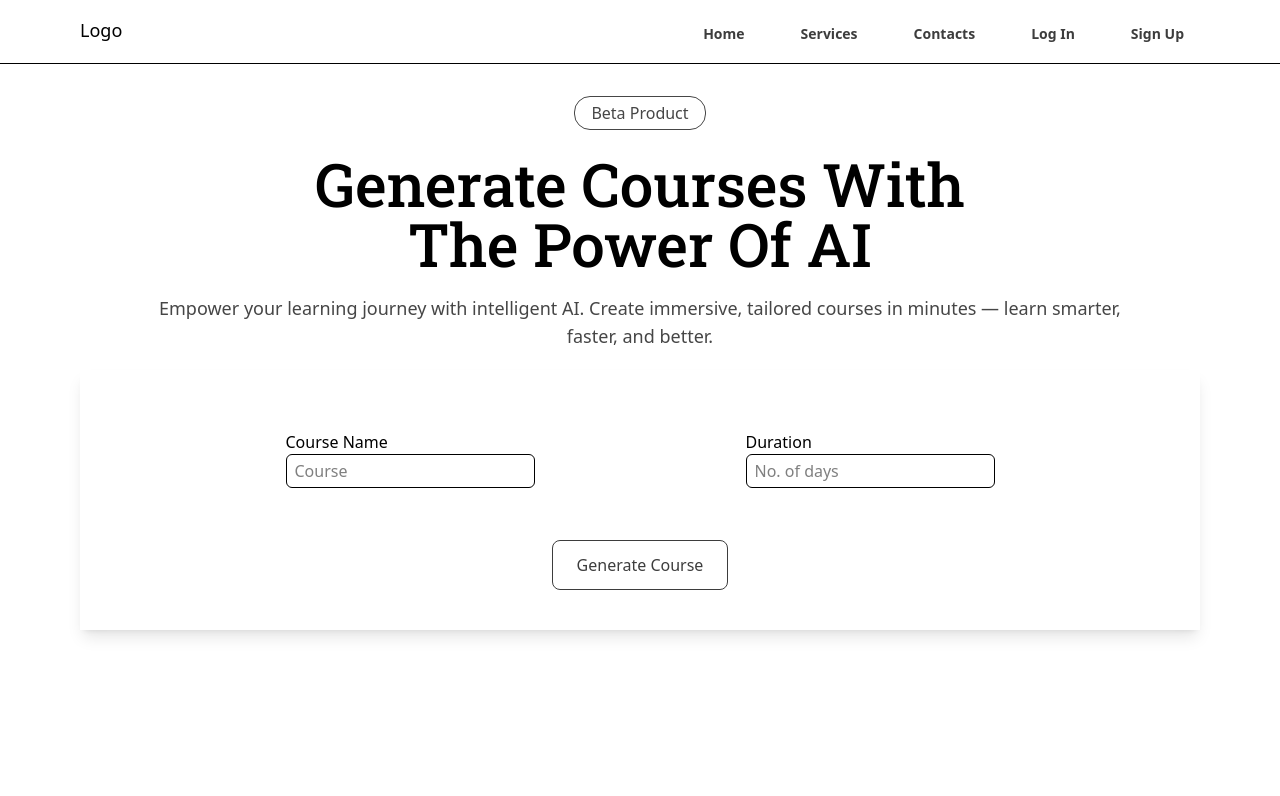
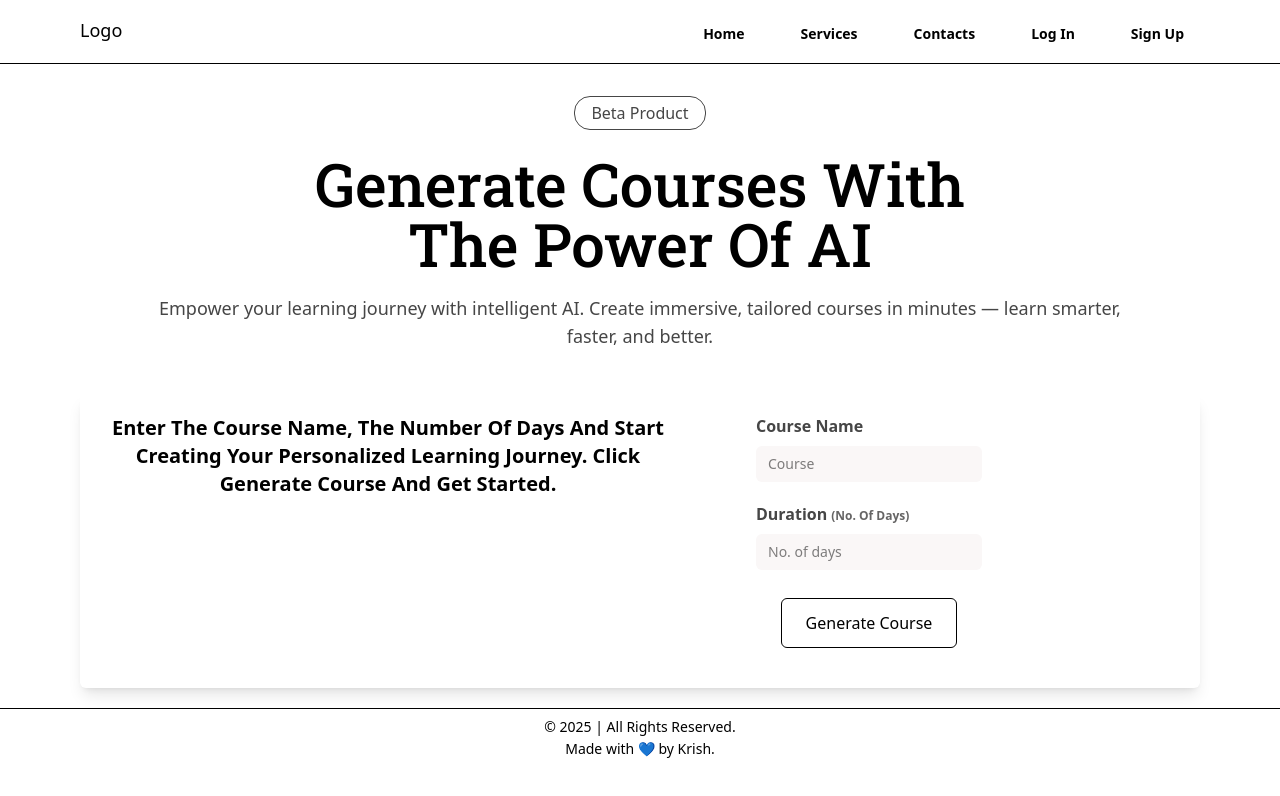
Before and after one commit to zeroskilldev/course-fe, a React (Vite) app: page / in a window 1280 px wide. Shown: the top 796 px of the page. Built offline with nearby package versions, Linux system fonts and the light colour scheme.

Commit message:
Some more UI

```diff
--- a/src/App.tsx
+++ b/src/App.tsx
@@ -1,7 +1,11 @@
+import { Footer } from "./components/Footer";
+import { Navbar } from "./components/Navbar";
 import { HomePage } from "./pages/home";
 
 export default function App(){
   return <div className="h-screen w-screen overflow-x-hidden">
+    <Navbar />
     <HomePage />
+    <Footer />
   </div>
 }
--- /dev/null
+++ b/src/components/Footer.tsx
@@ -0,0 +1,10 @@
+export const Footer = () => {
+    return <div className="relative bottom-0 left-0 max-h-16 border-t w-screen mt-5 py-2 flex flex-col justify-center items-center text-sm gap-y-0.5">
+        <div>
+            &copy; 2025 | All Rights Reserved.
+        </div>
+        <div>
+            Made with 💙 by Krish.
+        </div>
+    </div>
+}
--- /dev/null
+++ b/src/components/InputGroup.tsx
@@ -0,0 +1,61 @@
+import { useRef, useState } from "react";
+import { Button } from "./ui/button"
+import { Input } from "./ui/input"
+import axios from "axios";
+
+export const InputGroup = () => {
+    const courseRef = useRef<HTMLInputElement>(null);
+    const durationRef = useRef<HTMLInputElement>(null);
+    const [data, setData] = useState([]);
+
+    return <div className="flex flex-col md:flex-row shadow-lg lg:mx-20 md:mx-13 mx-6 rounded-md px-5 mt-6">
+        <div className="text-md border-b-2 md:border-none font-bold md:text-xl py-5 text-center lg:max-w-xl md:max-w-72">
+            Enter The Course Name, The Number Of Days And Start Creating Your Personalized Learning Journey. Click Generate Course And Get Started.
+        </div>
+        <div className="flex flex-col justify-around py-5 md:px-20 md:gap-0 gap-4">
+            <div className="pb-3">
+                <div className="font-bold text-[#464646] cursor-pointer" onClick={() => {
+                    courseRef.current?.focus();
+                }}>Course Name</div>
+                <Input reference={courseRef} type="text" placeholder="Course" />
+            </div>
+            <div>
+                <div className="font-bold text-[#464646] cursor-pointer" onClick={() => {
+                    durationRef.current?.focus();
+                }}>Duration
+                <span className="text-[#666565] text-xs pl-1">(No. Of Days)</span></div>
+                <div>
+                    <Input reference={durationRef} placeholder="No. of days" type="text" />
+                </div>
+            </div>
+            <div className="text-center py-5">
+                <Button intent={"primary"} className="border rounded-md transition-all ease-in-out duration-300 " size={"medium"} disabled={false} onClick={async () => {
+                    if(!courseRef.current || !durationRef.current) return;
+                    const courseName = courseRef.current.value;
+                    const days = durationRef.current.value;
+
+                    const response = await axios.post("http://localhost:3000/generate-course",
+                        {
+                        courseName : courseName,
+                        duration: days
+                    }, {
+                        headers: {
+                            Authorization: "eyJhbGciOiJIUzI1NiIsInR5cCI6IkpXVCJ9.eyJ1c2VySWQiOiI2OTEwY2Y0NzQxNTVkMTkzOTkzN2ZhZjciLCJpYXQiOjE3NjQyMjU2NDh9.we0sEB3pQNt5lTmWxqrUkanQxD1m_z1UilJz-7sMDFE"
+                        }
+                    })
+
+                    // setData([...data , {response.data}]);
+                    console.log(response.data.jsonRes);
+                    console.log(response.data.jsonRes.courseName);
+                    console.log(response.data.jsonRes.days);
+                    console.log(response.data.jsonRes.duration);
+                }}> Generate Course </Button>
+            </div>
+        </div>
+        <div>
+            <h1>
+                {data}
+            </h1>
+        </div>
+    </div>
+}
--- a/src/components/ui/navbar.tsx
+++ b/src/components/Navbar.tsx
@@ -1,5 +1,5 @@
 import { useState } from "react";
-import { Button } from "./button";
+import { Button } from "./ui/button";
 import { Menu, X } from "lucide-react";
 import { motion, AnimatePresence } from "framer-motion";
 
@@ -9,23 +9,31 @@ export const Navbar = () => {
   return (
     <div className="border-b text-lg h-16 w-screen bg-white">
       <div className="flex justify-between px-6 md:px-20">
-
         {/* Logo */}
         <div className="pt-4 cursor-pointer z-50">Logo</div>
 
         {/* Desktop Menu */}
         <div className="pt-4 md:flex gap-x-6 hidden">
-          <Button intent="primary" size="small" className="font-semibold">Home</Button>
-          <Button intent="primary" size="small" className="font-semibold">Services</Button>
-          <Button intent="primary" size="small" className="font-semibold">Contacts</Button>
-          <Button intent="primary" size="small" className="font-semibold">Log In</Button>
-          <Button intent="primary" size="small" className="font-semibold">Sign Up</Button>
+          <Button intent="primary" size="small" className="font-semibold">
+            Home
+          </Button>
+          <Button intent="primary" size="small" className="font-semibold">
+            Services
+          </Button>
+          <Button intent="primary" size="small" className="font-semibold">
+            Contacts
+          </Button>
+          <Button intent="primary" size="small" className="font-semibold">
+            Log In
+          </Button>
+          <Button intent="primary" size="small" className="font-semibold">
+            Sign Up
+          </Button>
         </div>
-
 
         <div
           onClick={() => {
-            setOpen(x => !x);
+            setOpen((x) => !x);
           }}
           className="pt-5 md:hidden cursor-pointer z-50 relative"
         >
@@ -33,22 +41,31 @@ export const Navbar = () => {
         </div>
       </div>
 
-
       <AnimatePresence>
         {open && (
           <motion.div
             initial={{ x: "100%", opacity: 0 }}
             animate={{ x: "0%", opacity: 1 }}
             exit={{ x: "100%", opacity: 0 }}
-            transition={{ duration: 0.3, ease: "easeInOut" }}
+            transition={{ duration: 0.4, ease: "easeInOut" }}
             className="fixed inset-0 z-40 bg-white flex flex-col justify-between pt-20"
           >
             <div className="px-1">
-              <Button intent="primary" size="mobile">Home</Button>
-              <Button intent="primary" size="mobile">Services</Button>
-              <Button intent="primary" size="mobile">Contacts</Button>
-              <Button intent="primary" size="mobile">Log In</Button>
-              <Button intent="primary" size="mobile">Sign Up</Button>
+              <Button intent="primary" size="mobile">
+                Home
+              </Button>
+              <Button intent="primary" size="mobile">
+                Services
+              </Button>
+              <Button intent="primary" size="mobile">
+                Contacts
+              </Button>
+              <Button intent="primary" size="mobile">
+                Log In
+              </Button>
+              <Button intent="primary" size="mobile">
+                Sign Up
+              </Button>
             </div>
 
             <div className="text-xs text-center pb-6">
--- a/src/components/ui/InputGroup.tsx
+++ /dev/null
@@ -1,36 +0,0 @@
-import { useRef } from "react";
-import { Button } from "./button"
-import { Input } from "./input"
-import axios from "axios";
-
-export const InputGroup = () => {
-    const courseRef = useRef<HTMLInputElement>(null);
-    const durationRef = useRef<HTMLInputElement>(null);
-
-    return <div className="flex flex-col shadow-lg lg:mx-20 md:mx-13 mx-6 rounded-md/50 px-5 md:py-10 py-6">
-        <div className="flex md:flex-row flex-col justify-around py-5 md:px-20 md:gap-0 gap-4">
-            <div className="pb-3">
-                <div>Course Name</div>
-                <Input reference={courseRef} type="text" placeholder="Course" />
-            </div>
-            <div>
-                <div>Duration</div>
-                <div>
-                    <Input reference={durationRef} placeholder="No. of days" type="text" />
-                </div>
-            </div>
-        </div>
-        <div className="text-center pt-5">
-            <Button intent={"primary"} className="border rounded-lg transition-all ease-in-out duration-300 " size={"medium"} disabled={false} onClick={async () => {
-                if(!courseRef.current || !durationRef.current) return;
-                const courseName = courseRef.current.value;
-                const days = durationRef.current.value;
-
-                const response = await axios.post("", {
-                    courseName : courseName,
-                    days
-                })
-            }}> Generate Course </Button>
-        </div>
-    </div>
-}
--- a/src/components/ui/button.tsx
+++ b/src/components/ui/button.tsx
@@ -4,7 +4,7 @@ import { cva, type VariantProps } from "class-variance-authority";
 const button = cva("button", {
   variants: {
     intent: {
-      primary: ["text-[#3d3d3d]"],
+      primary: ["text-black"],
       secondary: ["bg-[#DBE2EF]", "text-[#112D4E]", "border-[#464646]"],
     },
     size: {
@@ -21,7 +21,7 @@ const button = cva("button", {
     {
       intent: "primary",
       disabled: false,
-      class: "cursor-pointer hover:text-black transition-all ease-in-out duration-150",
+      class: "cursor-pointer hover:text-[#3d3d3d] transition-all ease-in-out duration-150",
     },
     {
       intent: "secondary",
--- a/src/components/ui/input.tsx
+++ b/src/components/ui/input.tsx
@@ -1,14 +1,13 @@
 import type { HTMLInputTypeAttribute } from "react"
 
 interface InputProps{
-    id?: string,
     type: HTMLInputTypeAttribute,
     placeholder: string,
     reference: React.Ref<HTMLInputElement>
 }
 
 export const Input = (props: InputProps) => {
-    return <div className="border rounded-md outline-none">
-        <input ref={props.reference} id={props.id} type={props.type} placeholder={props.placeholder} className="py-1 px-2"/>
+    return <div className="bg-[#faf7f7] rounded-md w-full my-2">
+        <input ref={props.reference} type={props.type} placeholder={props.placeholder} className="w-full text-sm outline-none py-2 px-3"/>
     </div>
 }
--- a/src/pages/home.tsx
+++ b/src/pages/home.tsx
@@ -1,10 +1,8 @@
 import { HeroSection } from "../components/ui/hero"
-import { InputGroup } from "../components/ui/InputGroup"
-import { Navbar } from "../components/ui/navbar"
+import { InputGroup } from "../components/InputGroup"
 
 export const HomePage = () => {
     return <div>
-        <Navbar />
         <div>
             <HeroSection />
         </div>
```
